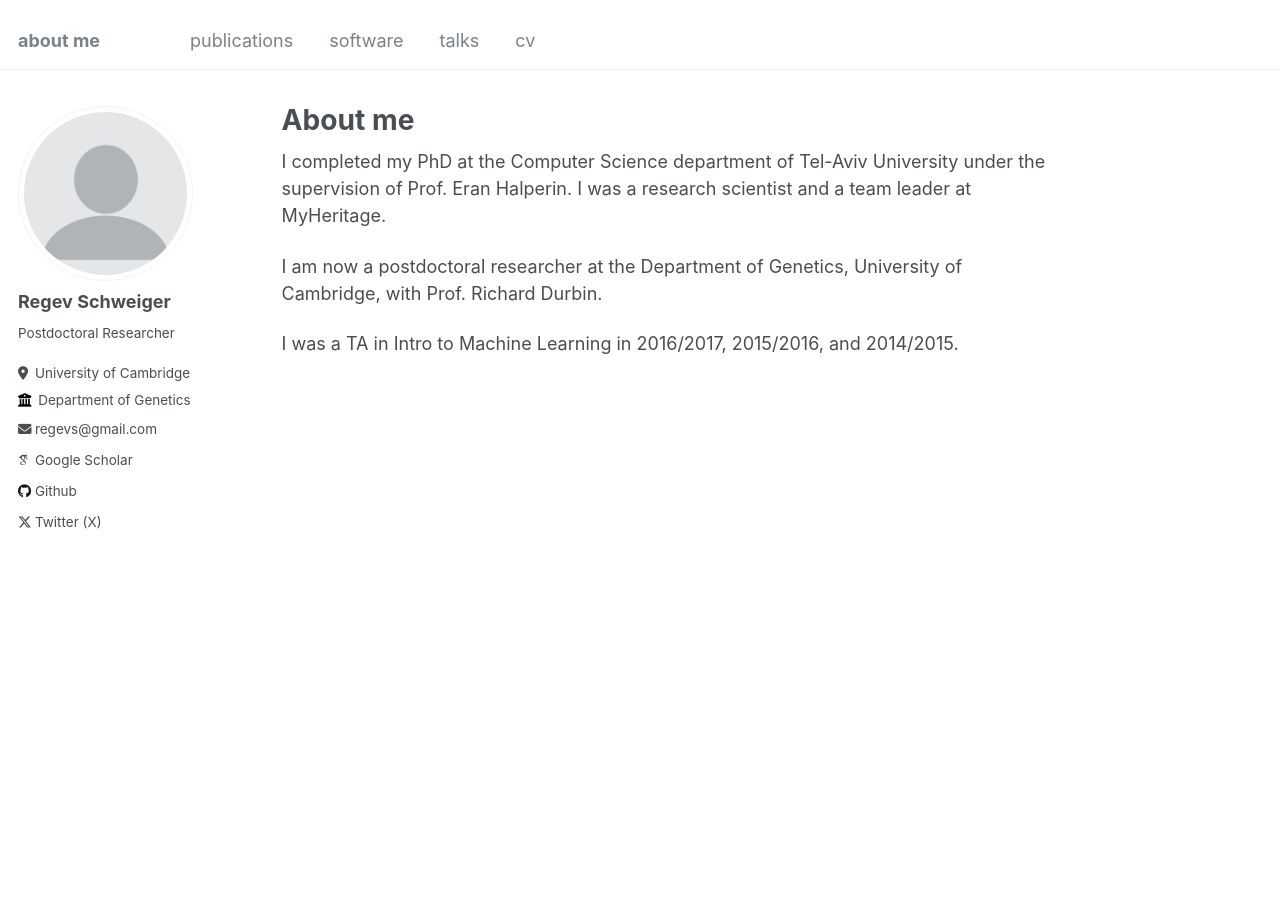
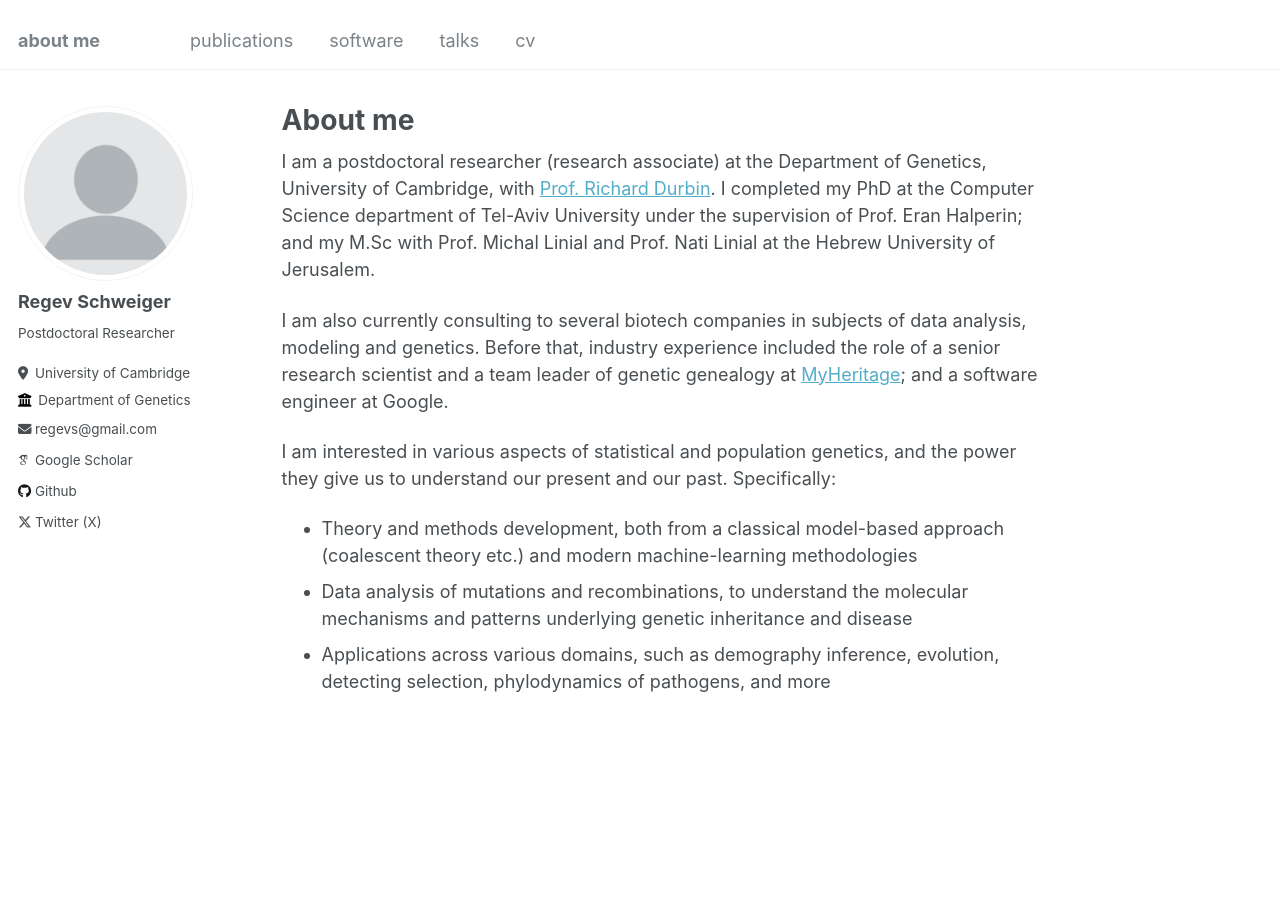
Before and after one commit to regevs/regevs.github.io, a Jekyll site: the page built from _pages/about.md, in a window 1280 px wide. Built offline with Jekyll 4.4.1, drawn with Linux system fonts in a browser that asks for light colours; some web fonts are replaced.

Commit message:
Update about.md

```diff
--- a/_pages/about.md
+++ b/_pages/about.md
@@ -7,8 +7,11 @@ redirect_from:
   - /about.html
 ---
 
-I completed my PhD at the Computer Science department of Tel-Aviv University under the supervision of Prof. Eran Halperin. I was a research scientist and a team leader at MyHeritage.
+I am a postdoctoral researcher (research associate) at the Department of Genetics, University of Cambridge, with [Prof. Richard Durbin](https://www.gen.cam.ac.uk/research-groups/research-groups/durbin). I completed my PhD at the Computer Science department of Tel-Aviv University under the supervision of Prof. Eran Halperin; and my M.Sc with Prof. Michal Linial and Prof. Nati Linial at the Hebrew University of Jerusalem.
 
-I am now a postdoctoral researcher at the Department of Genetics, University of Cambridge, with Prof. Richard Durbin.
+I am also currently consulting to several biotech companies in subjects of data analysis, modeling and genetics. Before that, industry experience included the role of a senior research scientist and a team leader of genetic genealogy at [MyHeritage](http://myheritage.com/); and a software engineer at Google.
 
-I was a TA in Intro to Machine Learning in 2016/2017, 2015/2016, and 2014/2015.
+I am interested in various aspects of statistical and population genetics, and the power they give us to understand our present and our past. Specifically:
+- Theory and methods development, both from a classical model-based approach (coalescent theory etc.) and modern machine-learning methodologies
+- Data analysis of mutations and recombinations, to understand the molecular mechanisms and patterns underlying genetic inheritance and disease
+- Applications across various domains, such as demography inference, evolution, detecting selection, phylodynamics of pathogens, and more
```
